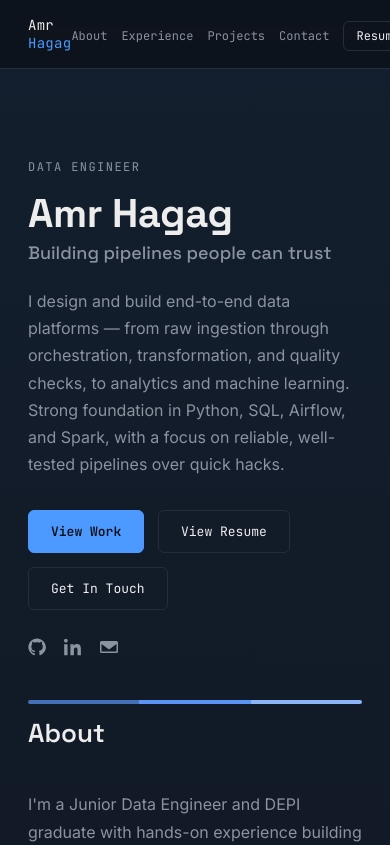
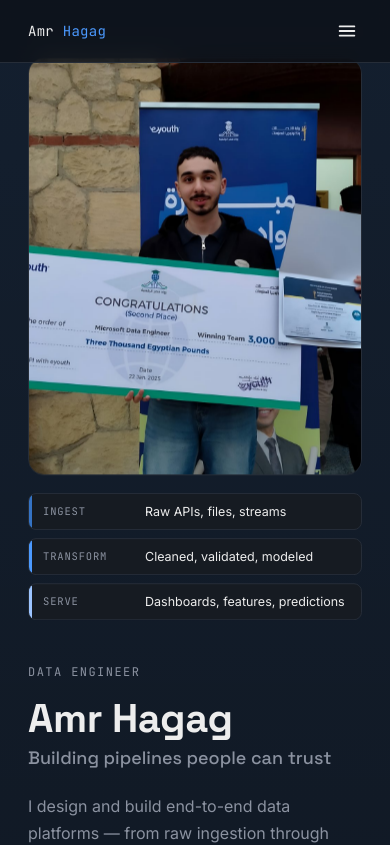
Before and after one commit to 3mrZain7agag/3mrZain7agag.github.io, a React (Vite) app: page / in a window 390 px wide. Shown: the top 845 px of the page. Built offline with nearby package versions, Linux system fonts and the light colour scheme.

Commit message:
fix: mailto prefill, mobile hero photo order, mobile hamburger nav

```diff
--- a/src/App.jsx
+++ b/src/App.jsx
@@ -1,9 +1,14 @@
+import { useState } from "react";
 import { useReveal, useActiveSection, useMagnet, useStackCards, useEdgeFade, useCursorGlow, useScrollBlendColor, usePositionAccent } from "./useMotion";
 
 const socials = {
   github: "https://github.com/3mrZain7agag",
   linkedin: "https://www.linkedin.com/in/amrhagag-dataeng",
-  email: "mailto:amr.hagag.prof@gmail.com",
+  email:
+    "mailto:amr.hagag.prof@gmail.com?subject=" +
+    encodeURIComponent("Let's connect — from your portfolio") +
+    "&body=" +
+    encodeURIComponent("Hi Amr,\n\nI came across your portfolio and wanted to reach out.\n\n"),
 };
 
 const resumeUrl =
@@ -66,25 +71,47 @@ function Nav() {
   const active = useActiveSection(["top", "about", "experience", "projects", "contact"]);
   const linkClass = (id) => (active === id ? "active" : "");
   const tone = useScrollBlendColor();
+  const [menuOpen, setMenuOpen] = useState(false);
+
+  const links = (
+    <>
+      <li><a href="#about" className={linkClass("about")} onClick={() => setMenuOpen(false)}>About</a></li>
+      <li><a href="#experience" className={linkClass("experience")} onClick={() => setMenuOpen(false)}>Experience</a></li>
+      <li><a href="#projects" className={linkClass("projects")} onClick={() => setMenuOpen(false)}>Projects</a></li>
+      <li><a href="#contact" className={linkClass("contact")} onClick={() => setMenuOpen(false)}>Contact</a></li>
+      <li>
+        <a className="nav-resume" href={resumeUrl} target="_blank" rel="noreferrer">
+          Resume
+        </a>
+      </li>
+    </>
+  );
 
   return (
     <nav className="nav" style={{ "--nav-tone": tone }}>
       <div className="nav-inner">
-        <a className="nav-logo" href="#top">
+        <a className="nav-logo" href="#top" onClick={() => setMenuOpen(false)}>
           Amr <span>Hagag</span>
         </a>
-        <ul className="nav-links">
-          <li><a href="#about" className={linkClass("about")}>About</a></li>
-          <li><a href="#experience" className={linkClass("experience")}>Experience</a></li>
-          <li><a href="#projects" className={linkClass("projects")}>Projects</a></li>
-          <li><a href="#contact" className={linkClass("contact")}>Contact</a></li>
-          <li>
-            <a className="nav-resume" href={resumeUrl} target="_blank" rel="noreferrer">
-              Resume
-            </a>
-          </li>
-        </ul>
+        <ul className="nav-links">{links}</ul>
+        <button
+          className="nav-toggle"
+          aria-label={menuOpen ? "Close menu" : "Open menu"}
+          aria-expanded={menuOpen}
+          onClick={() => setMenuOpen((v) => !v)}
+        >
+          <svg width="22" height="22" viewBox="0 0 24 24" fill="none" stroke="currentColor" strokeWidth="2" strokeLinecap="round">
+            {menuOpen ? (
+              <path d="M6 6l12 12M6 18L18 6" />
+            ) : (
+              <path d="M4 7h16M4 12h16M4 17h16" />
+            )}
+          </svg>
+        </button>
       </div>
+      {menuOpen && (
+        <ul className="nav-mobile-menu">{links}</ul>
+      )}
     </nav>
   );
 }
--- a/src/index.css
+++ b/src/index.css
@@ -110,9 +110,51 @@ section { padding: 88px 0; }
   color: var(--text) !important;
 }
 .nav-resume:hover { border-color: var(--nav-tone, var(--accent)) !important; color: var(--nav-tone, var(--accent)) !important; }
+
+.nav-toggle {
+  display: none;
+  background: none;
+  border: none;
+  color: var(--text);
+  padding: 4px;
+  cursor: pointer;
+  align-items: center;
+  justify-content: center;
+}
+
+.nav-mobile-menu {
+  display: none;
+}
+
 @media (max-width: 640px) {
-  .nav-links { gap: 14px; }
-  .nav-links a { font-size: 12px; }
+  .nav-links { display: none; }
+  .nav-toggle { display: flex; }
+  .nav-mobile-menu {
+    display: flex;
+    flex-direction: column;
+    gap: 4px;
+    list-style: none;
+    margin: 0;
+    padding: 8px 20px 20px 20px;
+    border-top: 1px solid var(--panel-border);
+    background: rgba(13, 17, 23, 0.97);
+  }
+  .nav-mobile-menu a {
+    display: block;
+    font-family: var(--font-mono);
+    font-size: 15px;
+    text-decoration: none;
+    color: var(--text-muted);
+    padding: 12px 0;
+    border-bottom: 1px solid var(--panel-border);
+  }
+  .nav-mobile-menu a.active { color: var(--nav-tone, var(--accent)); }
+  .nav-mobile-menu .nav-resume {
+    display: inline-block;
+    margin-top: 8px;
+    border-bottom: none;
+    text-align: center;
+  }
 }
 
 .hero { padding: 90px 0 40px 0; position: relative; }
@@ -137,8 +179,9 @@ section { padding: 88px 0; }
 }
 @media (max-width: 800px) {
   .pin-wrap { grid-template-columns: 1fr; }
-  .pin-content-col { grid-column: 1; order: 1; }
-  .pin-visual-col { grid-column: 1; position: static; top: auto; order: 2; }
+  .pin-content-col { grid-column: 1; order: 2; }
+  .pin-visual-col { grid-column: 1; position: static; top: auto; order: 1; margin-bottom: 8px; }
+  .hero { padding-top: 32px; }
 }
 
 /* Continuous cool-to-warm wash: one tall gradient behind the whole page,
```
